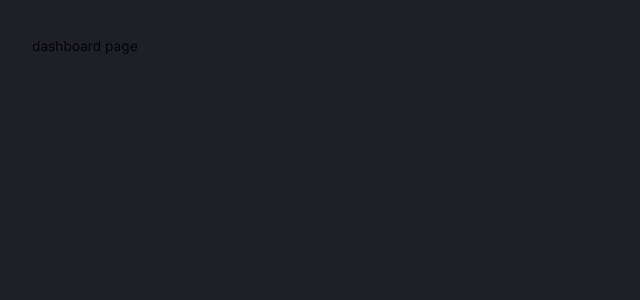
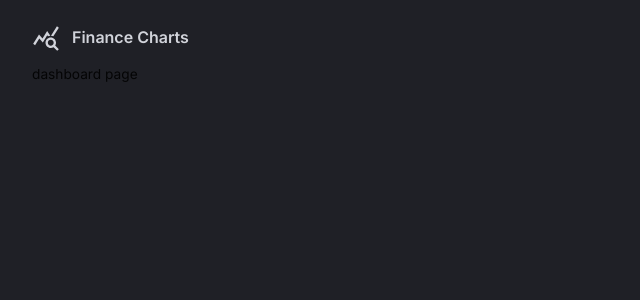
Before and after one commit to alastair10/cfo-assistant, a React (Vite) app in the folder client/: page / in a window 1280 px wide. Shown: the top 300 px of the page, without its empty margins (0-640 px from the left). Built offline with nearby package versions, Linux system fonts and the light colour scheme.

Commit message:
Router and Navigation: Left side of Navbar (icon and title)

```diff
--- a/client/src/scenes/navbar/index.tsx
+++ b/client/src/scenes/navbar/index.tsx
@@ -1,5 +1,6 @@
 import { useState } from "react";
 import { Link } from "react-router-dom";
+import QueryStatsIcon from "@mui/icons-material/QueryStats";
 import { Box, Typography, useTheme } from "@mui/material";
 import FlexBetween from "@/components/FlexBetween";
 
@@ -11,13 +12,22 @@ const Navbar = (props: Props) => {
   grabbing the palette object in theme.ts file
   */
   const { palette } = useTheme();
+  const [selected, setSelected] = useState("dashboard"); // determines what page we are on to highlight text
 
   return (
     <FlexBetween
       marginBottom="0.25rem"
       padding="0.5rem 0rem"
       color={palette.grey[300]}
-    ></FlexBetween>
+    >
+      {/* LEFT SIDE */}
+      <FlexBetween gap="0.75rem">
+        <QueryStatsIcon sx={{ fontSize: "28px" }} />
+        <Typography variant="h4" fontSize="16px">
+          Finance Charts
+        </Typography>
+      </FlexBetween>
+    </FlexBetween>
   );
 };
 
```
